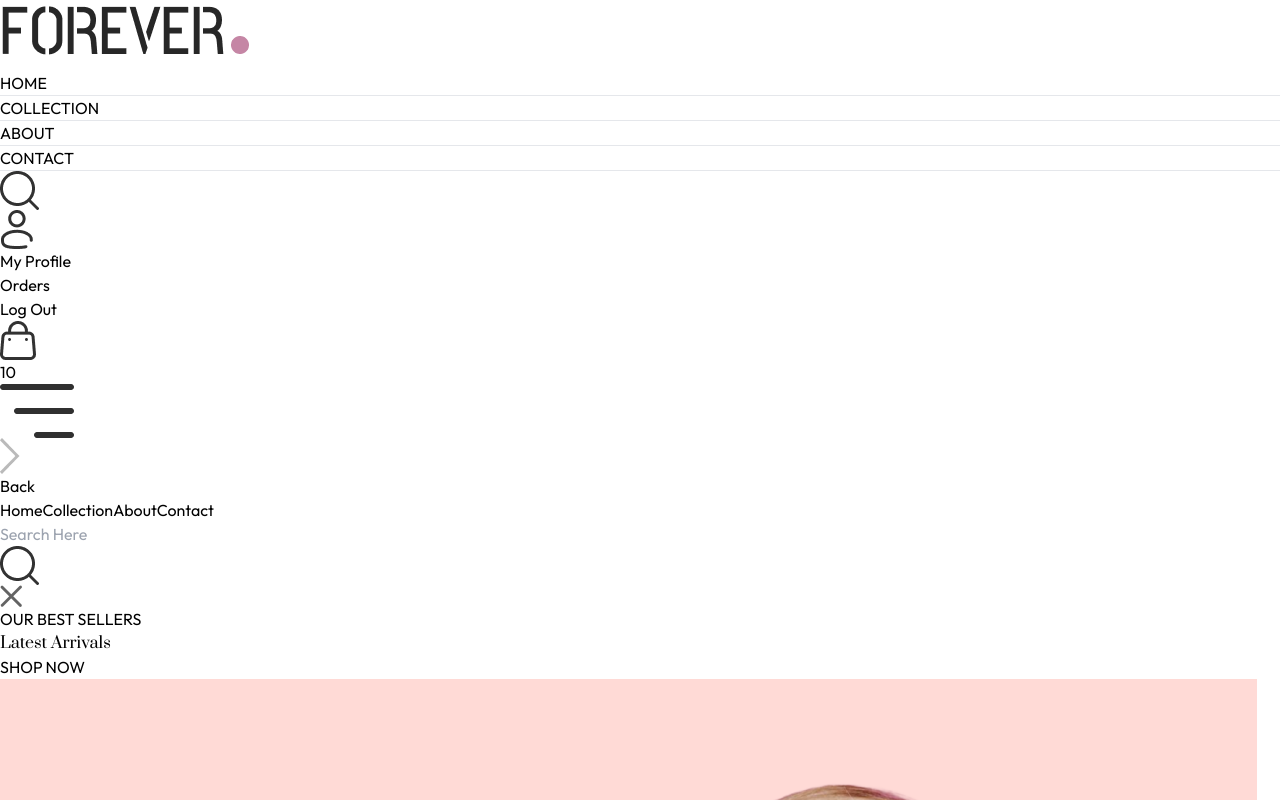
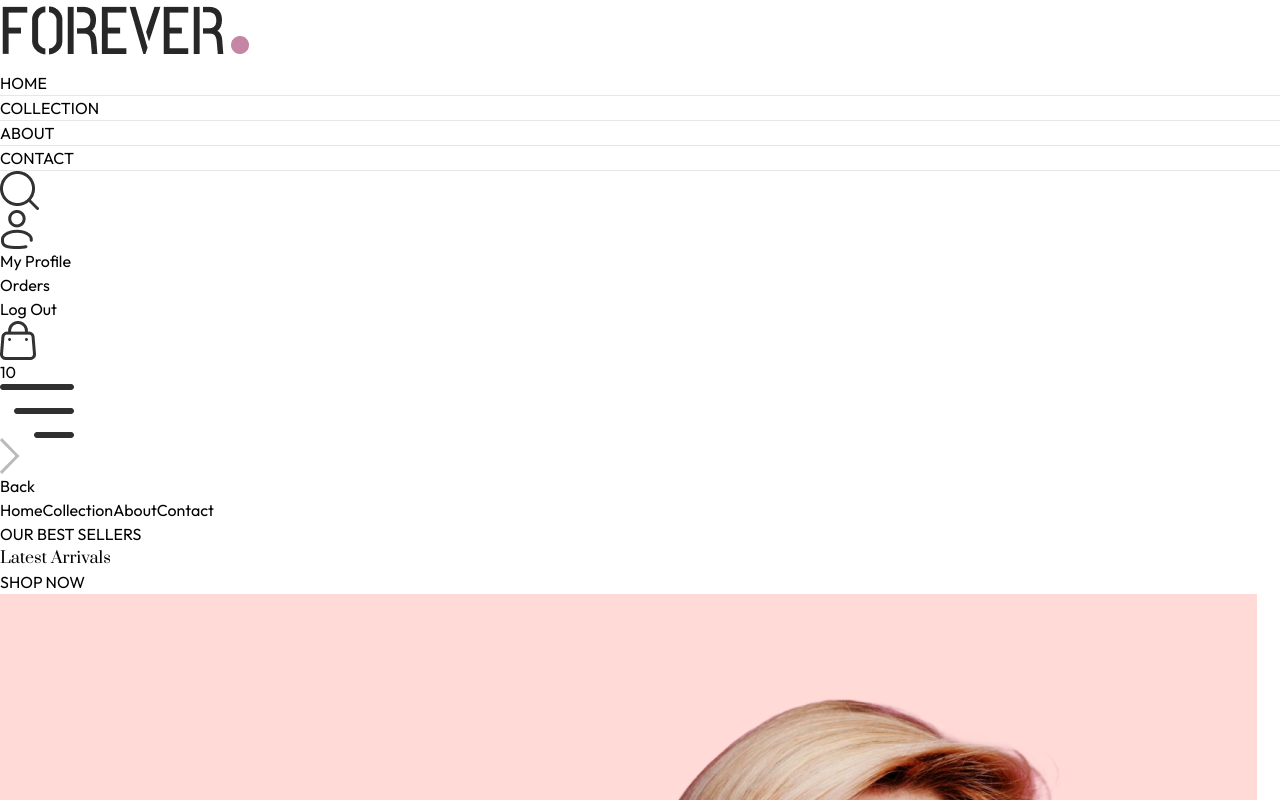
Before and after one commit to Student-Prabin/E-commerce-app, a React (Vite) app in the folder frontend/: page / in a window 1280 px wide. Shown: the top 800 px of the page. Built offline with nearby package versions, Linux system fonts and the light colour scheme.

Commit message:
Seach button

```diff
--- a/frontend/src/components/Navbar.jsx
+++ b/frontend/src/components/Navbar.jsx
@@ -1,13 +1,15 @@
 import { Link, NavLink, } from 'react-router-dom'
 import { assets } from '../assets/assets'
-import { useState } from 'react'
+import { useContext, useState } from 'react'
+import { ShopContext } from '../context/ShopContext';
 const Navbar = () => {
   const [visible, setVisible] = useState(false);
+  const { showSearch, setShowSearch } = useContext(ShopContext);
 
   return (
     <div className=" flex items-center justify-between py-5 font-medium">
       <Link to={'/'}><img src={assets.logo} className='w-36' alt="logo" /></Link>
-      <ul className='hidden sm:flex gap-5 text-small text-gray-700 hidden'>
+      <ul className='hidden sm:flex gap-5 text-small text-gray-700'>
         <NavLink to='/' className='flex flex-col items-center gap-1'>
           <p>HOME</p>
           <hr className=' w-2/4 border-none h-[1.5px] bg-gray-700 hidden' />
@@ -28,7 +30,7 @@ const Navbar = () => {
       </ul>
 
       <div className='flex items-center gap-6 '>
-        <img src={assets.search_icon} className=' w-5 cursor-pointer' alt="search-icon" />
+        <img onClick={() => setShowSearch(!showSearch)} src={assets.search_icon} className=' w-5 cursor-pointer' alt="search-icon" />
         <div className='group relative w-5 cursor-pointer'>
           <img src={assets.profile_icon} alt="profile" />
           <div className=' group-hover:block hidden absolute dropdown-menu right-0 pt-4'>
--- a/frontend/src/components/SearchBar.jsx
+++ b/frontend/src/components/SearchBar.jsx
@@ -11,7 +11,7 @@ const SearchBar = () => {
         <input value={search} onChange={(e) => setSearch(e.target.value)} className="flex-1 outline-none bg-inherit text-sm" type="text" placeholder="Search Here" />
         <img className="w-4" src={assets.search_icon} alt="" />
       </div>
-      <img className="inline w-3 cursonr-pointer" src={assets.cross_icon} alt="" />
+      <img onClick={() => setShowSearch(false)} className="inline w-3 cursonr-pointer" src={assets.cross_icon} alt="" />
     </div>
   ) : null
 }
--- a/frontend/src/context/ShopContext.jsx
+++ b/frontend/src/context/ShopContext.jsx
@@ -7,7 +7,7 @@ const ShopContextProvider = (props) => {
   const currency = '$';
   const deliveryFee = '10';
   const [search, setSearch] = useState('');
-  const [showSearch, setShowSearch] = useState(true);
+  const [showSearch, setShowSearch] = useState(false);
 
 
   const value = {
```
